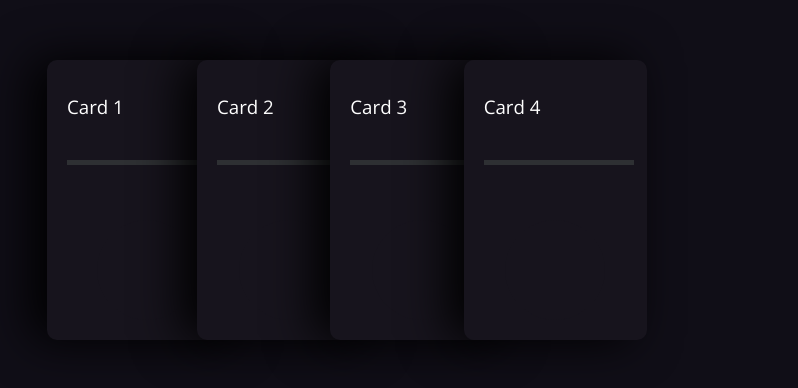
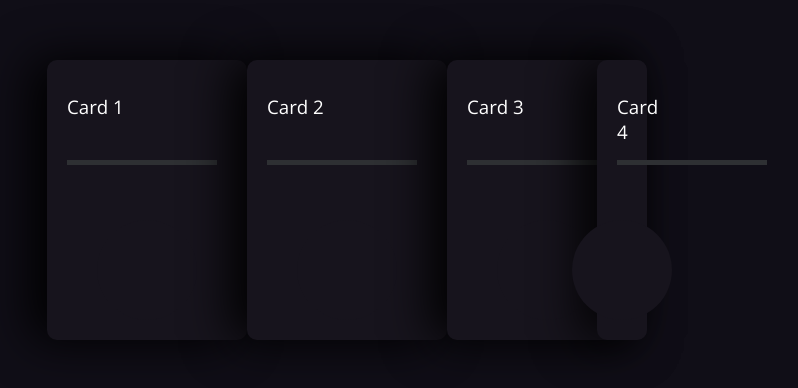
Before and after one commit to eator-kin/ninja, a plain HTML site: page games/index.html in a window 1280 px wide. Shown: the whole page, without its empty margins (293-1091 px from the left). Drawn offline with nearby package versions, Linux system fonts and the light colour scheme.

Commit message:
Update index.html

```diff
--- a/games/index.html
+++ b/games/index.html
@@ -11,7 +11,7 @@
 </head>
 <body>
 <div class="container">
-    <a>
+    <a href="">
   <div class="card">
     <h3 class="title">Card 1</h3>
     <div class="bar">
@@ -25,6 +25,7 @@
     </div>
   </div>
         </a>
+    <a href="">
   <div class="card">
     <h3 class="title">Card 2</h3>
     <div class="bar">
@@ -37,6 +38,8 @@
     </svg>
     </div>
   </div>
+        </a>
+    <a href="">
   <div class="card">
     <h3 class="title">Card 3</h3>
     <div class="bar">
@@ -49,12 +52,16 @@
     </svg>
     </div>
   </div>
+    </a>
+        <a href="">
   <div class="card">
     <h3 class="title">Card 4</h3>
     <div class="bar">
       <div class="emptybar"></div>
       <div class="filledbar"></div>
     </div>
+       </a>
+
     <div class="circle">
       <svg version="1.1" xmlns="http://www.w3.org/2000/svg">
       <circle class="stroke" cx="60" cy="60" r="50"/>
```
